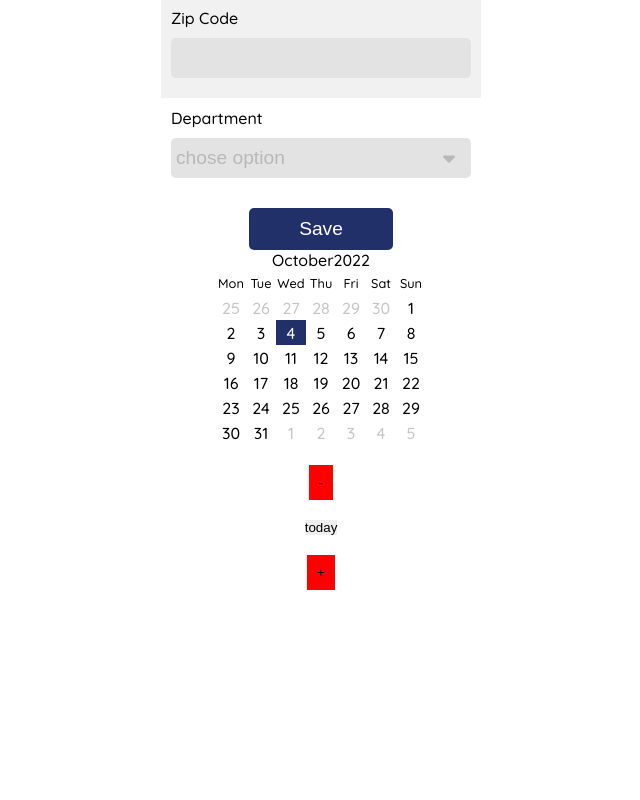
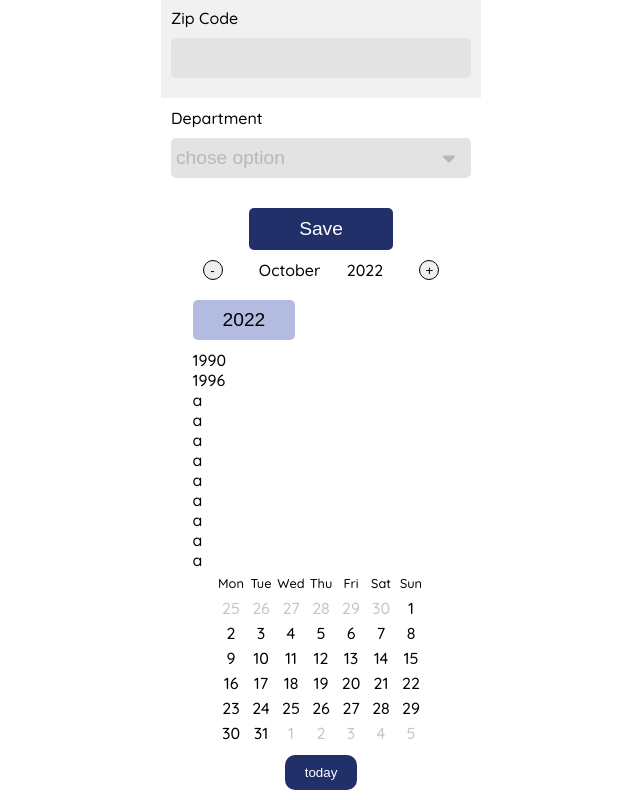
Before and after one commit to 0pix/AlexisNeisius_14_26102022, a React (Create React App) app: page / in a window 1280 px wide. Shown: the part 672-1472 px from the top of the page, without its empty margins (319-959 px from the left). Before the commit the page ends 1282 px from the top, so only its background shows below. Built offline with nearby package versions, Linux system fonts and the light colour scheme; the HTML template or start-up script is replaced by a standard one.

Commit message:
working on input of calendar component

```diff
--- a/src/components/Calendar/Calendar.css
+++ b/src/components/Calendar/Calendar.css
@@ -21,6 +21,11 @@
   align-items: center;
   width: 30px;
   height: 25px;
+  cursor: pointer;
+}
+
+.parent div:hover {
+  background-color: orange;
 }
 
 .previousNextDays {
@@ -36,6 +41,28 @@
   color: white;
 }
 
+.todayBtn {
+  background-color: #223069;
+  color: white;
+  padding: 10px 20px;
+  border-radius: 10px;
+  margin: 10px 0
+}
+
 .titleDate {
+  width: 100%;
   display: flex;
+  align-items: center;
+  justify-content: space-between;
 }
+
+.titleDate button {
+  display: flex;
+  justify-content: center;
+  align-items: center;
+  border: 1px black solid;
+  width: 20px;
+  height: 20px;
+  margin: 10px;
+  border-radius: 30px;
+}
--- a/src/components/Calendar/Calendar.jsx
+++ b/src/components/Calendar/Calendar.jsx
@@ -1,5 +1,7 @@
 import React, {useEffect, useState} from 'react';
 import './Calendar.css'
+import inputCalendar from "./InputCalendar";
+import InputCalendar from "./InputCalendar";
 
 const Calendar = () => {
 	// console.log(date); // Fri Jun 17 2022 11:27:28 GMT+0100 (British Summer Time)
@@ -27,6 +29,7 @@ const Calendar = () => {
 	const currentYear = currentDate.getFullYear()
 	const [month, setMonth] = useState(currentMonth)
 	const [year, setYear] = useState(currentYear)
+	const [day, setDay] = useState(currentDay)
 	const getPreviousMonth = getDaysInMonth(year, month - 1)
 	const selectDate = new Date(`${month}/${currentDay}/${year}`)
 	const daysInCurrentMonth = getDaysInMonth(year, month);
@@ -66,11 +69,9 @@ const Calendar = () => {
 	}
 
 	const nextDays = getNextDay()
-	console.log(nextDays)
-	// console.log(daysInCurrentMonth, previousDays)
 //******************************* Functions Buttons  *******************************//
 	const previousMonth = (number) => {
-		setMonth(number)
+		setMonth(month - 1)
 		if (month <= 1) {
 			setMonth(12)
 			setYear(year - 1)
@@ -79,36 +80,42 @@ const Calendar = () => {
 	const today = () => {
 		setMonth(currentMonth)
 		setYear(currentYear)
+		setDay(currentDay.toString())
 	}
 	const nextMonth = (number) => {
-		setMonth(number)
+		setMonth(month + 1)
 		if (month >= 12) {
 			setMonth(1)
 			setYear(year + 1)
 		}
 	}
 
+	useEffect(() => {
+		console.log(day)
+	}, [day])
 
+	console.log('test')
 	return (<div className={'calendar'}>
 		<div className={'titleDate'}>
+			<button
+				onClick={previousMonth}>-
+			</button>
 			<div>{monthLetter}</div>
 			<div>{year}</div>
+			<button
+				onClick={nextMonth}>+
+			</button>
 		</div>
+		<InputCalendar data={year} setData={setYear}/>
 		<div className={'parent'}>
 			{days.map((el) => <div className={'days'}>{el}</div>)}
 			{previousDays.map((el) => <div className={'previousNextDays'}>{el}</div>)}
-			{allDays.map((el) => <div className={el === currentDay ? 'today' : null}>{el}</div>)}
+			{allDays.map((el) => <div className={el.toString() === day ? 'today' : null}
+																onClick={(e) => setDay(e.target.innerHTML)}
+			>{el}</div>)}
 			{nextDays.map((el) => <div className={'previousNextDays'}>{el}</div>)}
 		</div>
-		<button style={{padding: '10px', backgroundColor: "red", margin: '20px'}}
-						onClick={() => previousMonth(month - 1)}>-
-		</button>
-		<button onClick={today}>today</button>
-		{/*<button style={{padding: '10px', backgroundColor: "red", margin: '20px'}} onClick={() => console.log(month)}>LOG*/}
-		{/*</button>*/}
-		<button style={{padding: '10px', backgroundColor: "red", margin: '20px'}}
-						onClick={() => nextMonth(month + 1)}>+
-		</button>
+		<button className={'todayBtn'} onClick={today}>today</button>
 		<div>
 
 		</div>
--- /dev/null
+++ b/src/components/Calendar/InputCalendar.css
@@ -0,0 +1,9 @@
+.inputCalendar input {
+  background-color: #b3bce0;
+  width: 40%;
+  text-align: center;
+}
+
+.inputCalendar {
+
+}
--- /dev/null
+++ b/src/components/Calendar/InputCalendar.jsx
@@ -0,0 +1,30 @@
+import React from 'react';
+import './InputCalendar.css'
+
+const inputCalendar = ({data, setData}) => {
+	const stringToNumber = (string) => {
+		setData(Number(string))
+	}
+
+	return (
+		<div className={'inputCalendar'}>
+			<input type={'text'} value={data}/>
+
+			<ul>
+				<li onClick={(e) => stringToNumber(e.target.innerHTML)}>1990</li>
+				<li onClick={(e) => stringToNumber(e.target.innerHTML)}>1996</li>
+				<li>a</li>
+				<li>a</li>
+				<li>a</li>
+				<li>a</li>
+				<li>a</li>
+				<li>a</li>
+				<li>a</li>
+				<li>a</li>
+				<li>a</li>
+			</ul>
+		</div>
+	);
+};
+
+export default inputCalendar;
```
